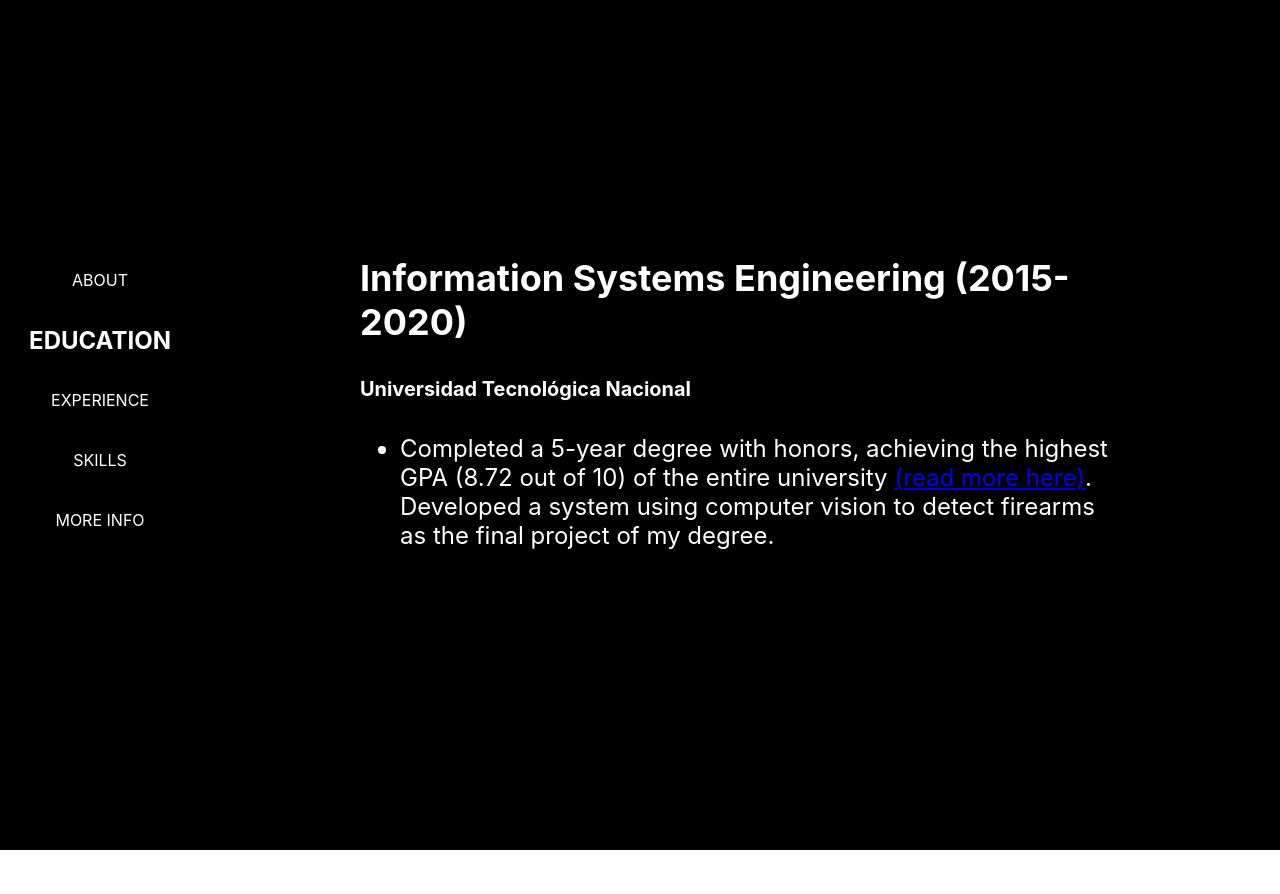
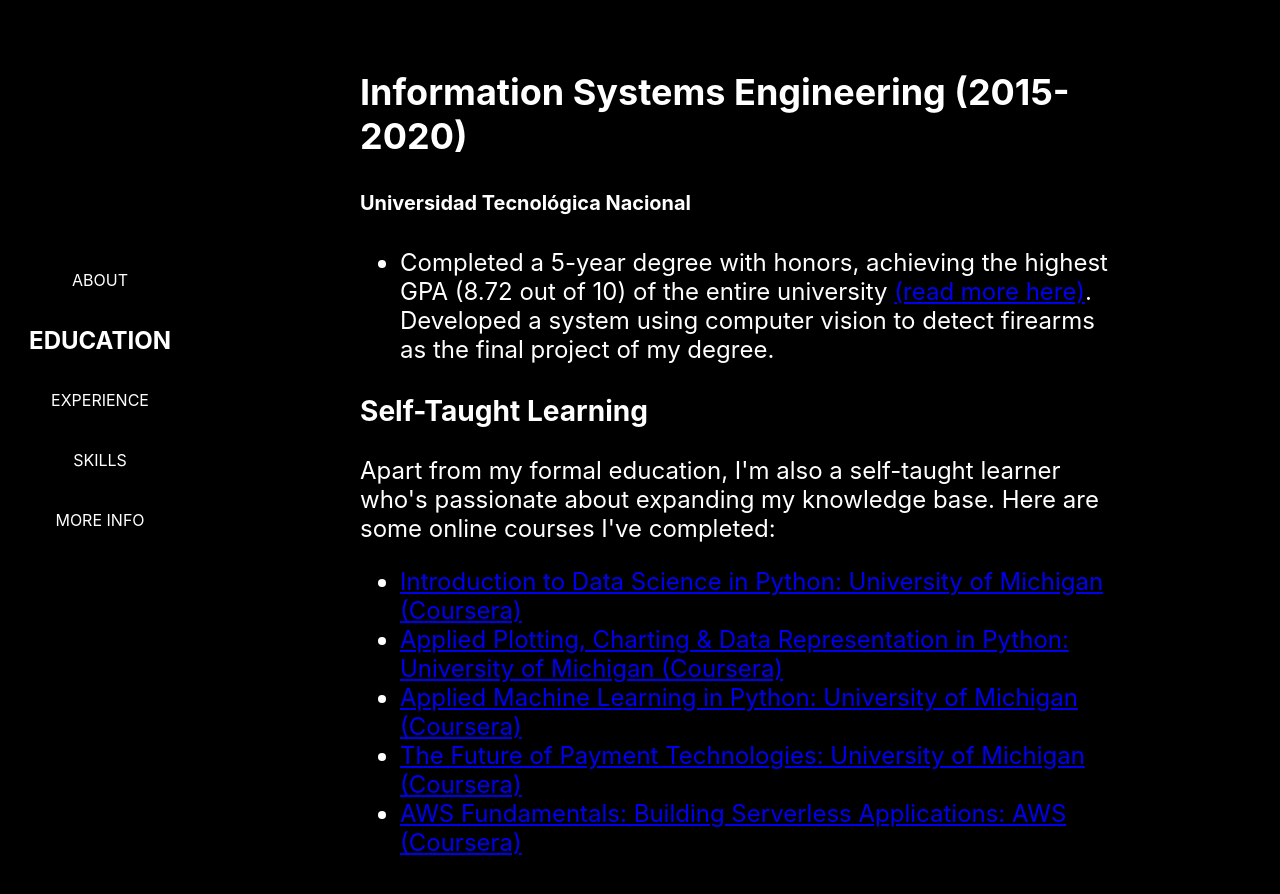
Before and after one commit to aosatinsky/web, a React (Create React App) app: page / in a window 1280 px wide. Both pictures are taken after a click on the element "EDUCATION". Shown: the top 894 px of the page. Before the commit the page ends 850 px from the top, so only its background shows below. Built offline with nearby package versions, Linux system fonts and the light colour scheme.

Commit message:
improve education and skills

```diff
--- a/src/sections/Education.css
+++ b/src/sections/Education.css
@@ -0,0 +1,7 @@
+h3 {
+  margin-top: 30px;
+}
+
+p {
+  margin: 15px 0;
+}
--- a/src/sections/Education.jsx
+++ b/src/sections/Education.jsx
@@ -17,6 +17,50 @@
           final project of my degree.
         </li>
       </ul>
+
+      <h3>Self-Taught Learning</h3>
+      <p>
+        Apart from my formal education, I'm also a self-taught learner who's
+        passionate about expanding my knowledge base. Here are some online
+        courses I've completed:
+      </p>
+      <ul>
+        <li>
+          <a href="https://www.coursera.org/account/accomplishments/certificate/82NYB78RA367">
+            Introduction to Data Science in Python: University of Michigan
+            (Coursera)
+          </a>
+        </li>
+        <li>
+          <a href="https://www.coursera.org/account/accomplishments/certificate/CUSHG79Q2YDF">
+            Applied Plotting, Charting & Data Representation in Python:
+            University of Michigan (Coursera)
+          </a>
+        </li>
+        <li>
+          <a href="https://www.coursera.org/account/accomplishments/certificate/48JRLXRUYJYZ">
+            Applied Machine Learning in Python: University of Michigan
+            (Coursera)
+          </a>
+        </li>
+        <li>
+          <a
+            href="
+https://www.coursera.org/account/accomplishments/certificate/L6N3ABH8LPMM"
+          >
+            The Future of Payment Technologies: University of Michigan
+            (Coursera)
+          </a>
+        </li>
+        <li>
+          <a
+            href="
+https://www.coursera.org/account/accomplishments/certificate/UDDC4QXSXDD3"
+          >
+            AWS Fundamentals: Building Serverless Applications: AWS (Coursera)
+          </a>
+        </li>
+      </ul>
     </div>
   );
 }
--- a/src/sections/Skills.jsx
+++ b/src/sections/Skills.jsx
@@ -30,18 +30,20 @@
 
         <div className="personal-info">
           <p>
-            Over the years, I've found myself diving deep into the AWS
-            ecosystem, and boy, it's been a ride! From crafting intricate data
-            models in RDS using good ol' MySQL, to navigating the dynamic world
-            of DynamoDB, every project has been a learning curve. Oh, and let's
-            not forget the times I've played around with Redis using ElastiCache
-            to give applications that extra speed boost. On the deployment side,
-            tools like Lambda, SAM, and CloudFormation have been absolute
-            game-changers. And yep, I've had my fair share of adventures with
-            CI/CD, setting up pipelines, and experimenting with container
-            solutions. Every tool, every service, has its own story, and I've
-            relished every moment of piecing them together to create something
-            impactful. And finally yes, this was written by ChatGPT.
+            I have extensive experience with AWS, particularly in serverless
+            architectures. My expertise encompasses CloudFormation, SAM, RDS,
+            DynamoDB, and Redis via ElastiCache. I've also delved into ECS with
+            Fargate, SQS, and several other AWS services. In the crypto domain,
+            my knowledge is broad and deep, having developed with main API
+            providers such as Alchemy. Furthermore, I've navigated the
+            complexities of working in monorepo settings and developing with a
+            microservices approach. Beyond these, I've mastered backend
+            development with Node, particularly with the NestJS framework. While
+            I am well-versed in backend technologies, I'm on my journey towards
+            becoming a full-stack developer. I've been making strides in
+            frontend development, as evidenced by this webpage, which I've
+            crafted using React. Nonetheless, I continue to learn and deepen my
+            understanding of frontend practices.
           </p>
         </div>
       </div>
```
